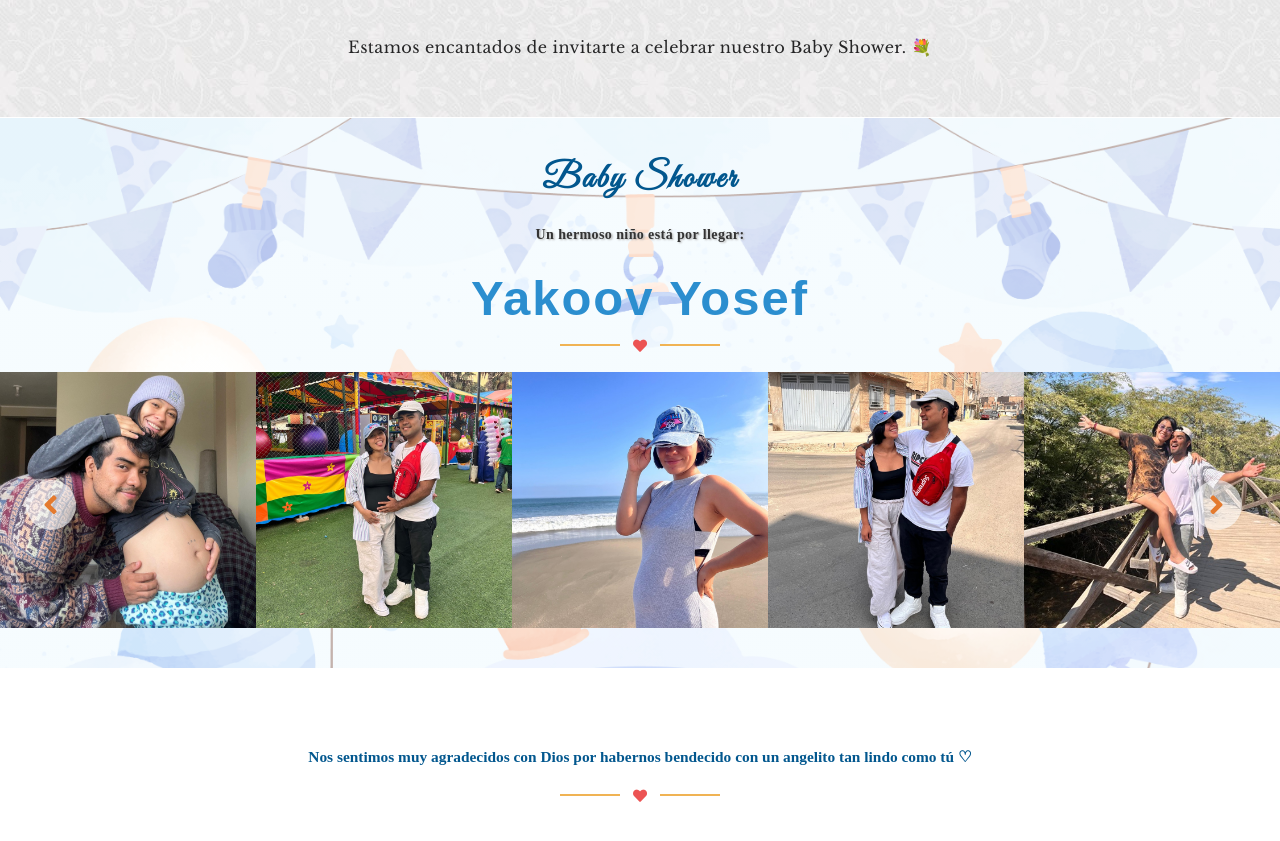
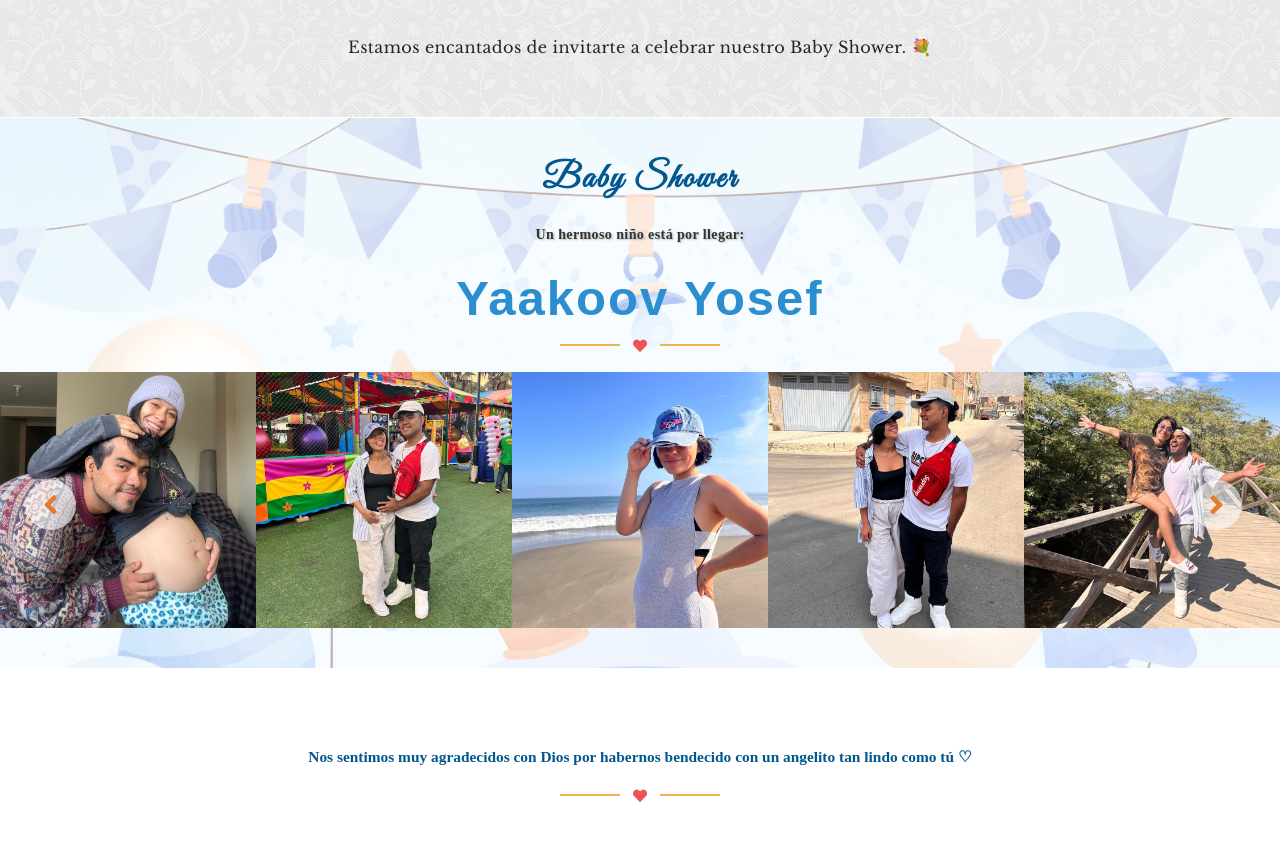
Before and after one commit to IsaacyKim/BabyShower.github.io, a plain HTML site: page index.html in a window 1280 px wide. Shown: the part 921-1762 px from the top of the page. Drawn offline with nearby package versions, Linux system fonts and the light colour scheme; grey boxes are pictures that could not be loaded; a web font is replaced by a local one.

Commit message:
Update index.html

```diff
--- a/index.html
+++ b/index.html
@@ -107,7 +107,7 @@
             <div class="section-titlebs position-relative text-center" style="margin-bottom: 15px;">
                 <h1 class="font-bsh1 display-4 text-bsh1">Baby Shower</h1>
                 <h6 class="font-bsh2 text-bsh2" style="letter-spacing: 0.4px;">Un hermoso niño está por llegar:</h6>
-                <h1 class="font-bsh3 display-4 text-bsh3">Yakoov Yosef</h1>
+                <h1 class="font-bsh3 display-4 text-bsh3">Yaakoov Yosef</h1>
                 <i class="far fa-heart text-bsh"></i>
             </div>
             <div class="owl-carousel gallery-carousel">
```
